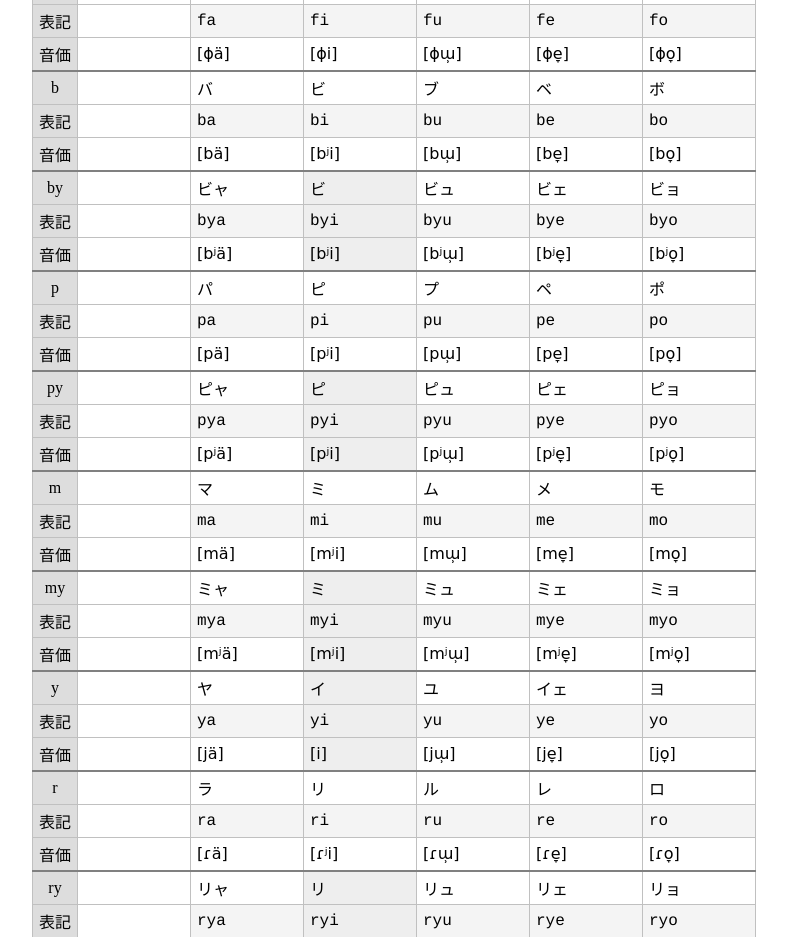
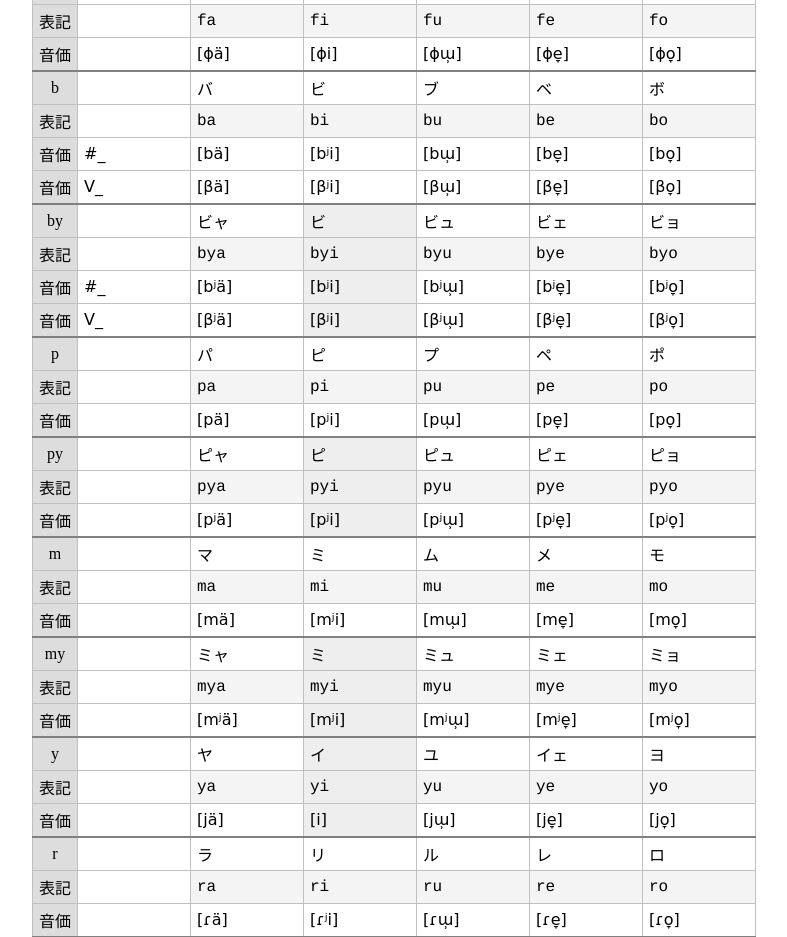
Before and after one commit to x768/vsynth, a website: page docs/romaji.html in a window 1280 px wide. Shown: the part 2900-3837 px from the top of the page, without its empty margins (8-795 px from the left). Drawn offline with Linux system fonts and the light colour scheme.

Commit message:
Add: "ba" variant

```diff
--- a/docs/romaji.html
+++ b/docs/romaji.html
@@ -106,10 +106,12 @@
 <tr class="b ipa"><th>音価</th><td></td><td>[ɸä]</td><td>[ɸi]</td><td>[ɸɯ̹]</td><td>[ɸe̞]</td><td>[ɸo̞]</td></tr>
 <tr><th>b</th><td></td><td>バ</td><td>ビ</td><td>ブ</td><td>ベ</td><td>ボ</td></tr>
 <tr><th>表記</th><td></td><td class="code">ba</td><td class="code">bi</td><td class="code">bu</td><td class="code">be</td><td class="code">bo</td></tr>
-<tr class="b ipa"><th>音価</th><td></td><td>[bä]</td><td>[bʲi]</td><td>[bɯ̹]</td><td>[be̞]</td><td>[bo̞]</td></tr>
+<tr class="ipa"><th>音価</th><td>#_</td><td>[bä]</td><td>[bʲi]</td><td>[bɯ̹]</td><td>[be̞]</td><td>[bo̞]</td></tr>
+<tr class="b ipa"><th>音価</th><td>V_</td><td>[βä]</td><td>[βʲi]</td><td>[βɯ̹]</td><td>[βe̞]</td><td>[βo̞]</td></tr>
 <tr><th>by</th><td></td><td>ビャ</td><td class="na">ビ</td><td>ビュ</td><td>ビェ</td><td>ビョ</td></tr>
 <tr><th>表記</th><td></td><td class="code">bya</td><td class="na code">byi</td><td class="code">byu</td><td class="code">bye</td><td class="code">byo</td></tr>
-<tr class="b ipa"><th>音価</th><td></td><td>[bʲä]</td><td class="na">[bʲi]</td><td>[bʲɯ̹]</td><td>[bʲe̞]</td><td>[bʲo̞]</td></tr>
+<tr class="ipa"><th>音価</th><td>#_</td><td>[bʲä]</td><td class="na">[bʲi]</td><td>[bʲɯ̹]</td><td>[bʲe̞]</td><td>[bʲo̞]</td></tr>
+<tr class="b ipa"><th>音価</th><td>V_</td><td>[βʲä]</td><td class="na">[βʲi]</td><td>[βʲɯ̹]</td><td>[βʲe̞]</td><td>[βʲo̞]</td></tr>
 <tr><th>p</th><td></td><td>パ</td><td>ピ</td><td>プ</td><td>ペ</td><td>ポ</td></tr>
 <tr><th>表記</th><td></td><td class="code">pa</td><td class="code">pi</td><td class="code">pu</td><td class="code">pe</td><td class="code">po</td></tr>
 <tr class="b ipa"><th>音価</th><td></td><td>[pä]</td><td>[pʲi]</td><td>[pɯ̹]</td><td>[pe̞]</td><td>[po̞]</td></tr>
```
